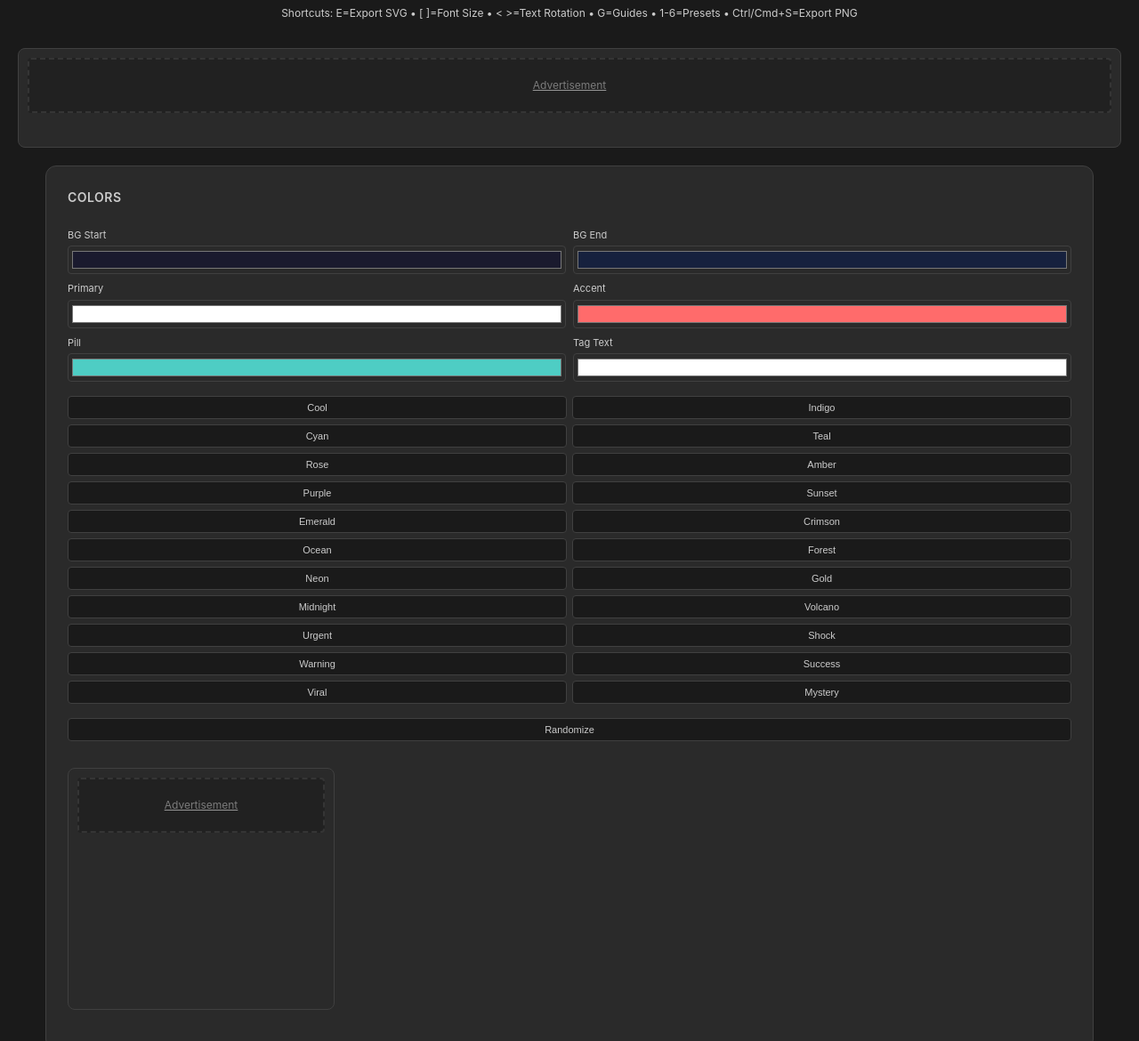
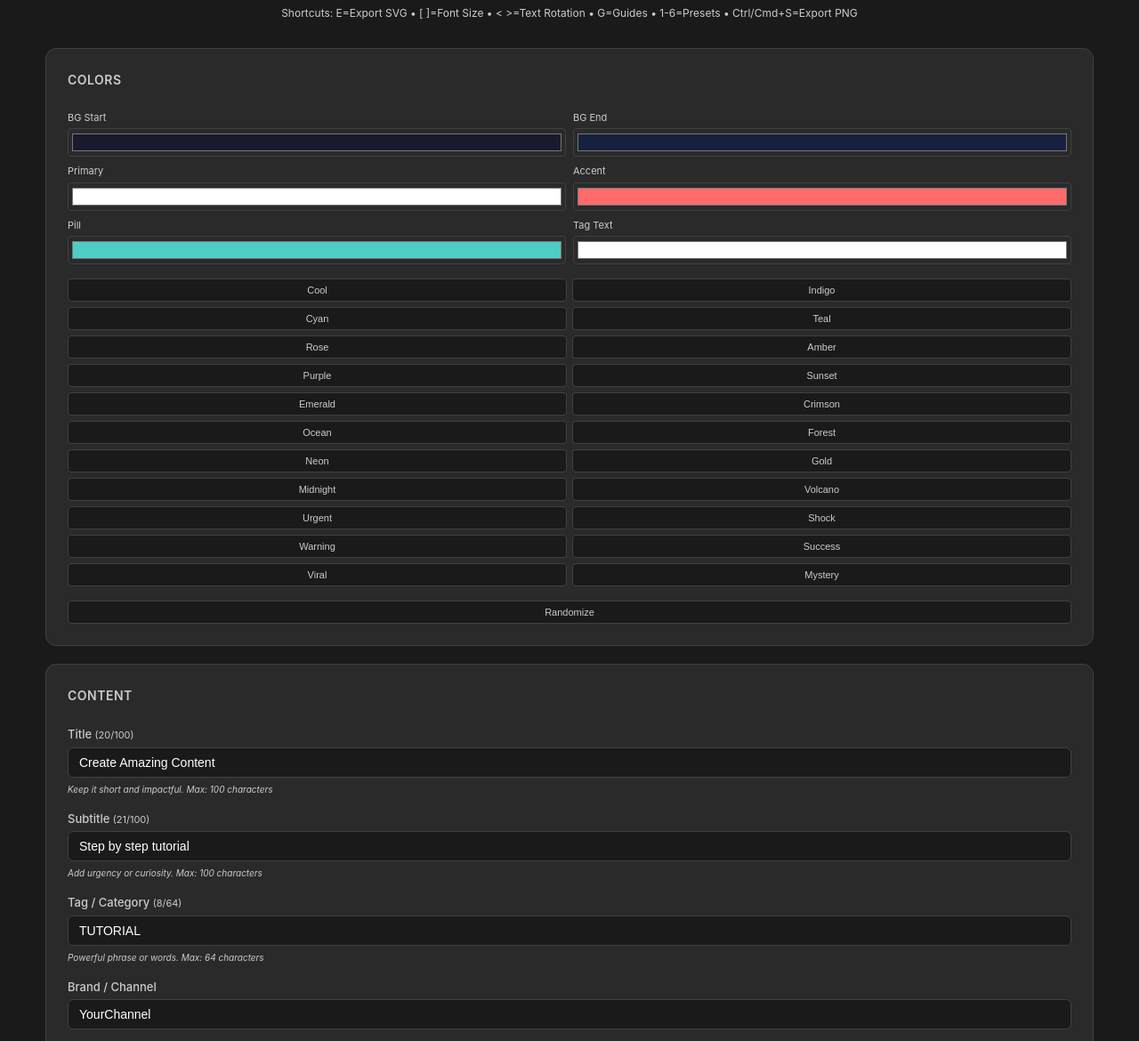
Before and after one commit to ttelang/yt-thumbnail-maker, a plain HTML site: page index.html in a window 1280 px wide. Shown: the part 59-1229 px from the top of the page at 89% size. Drawn offline with Linux system fonts and the light colour scheme.

Commit message:
Remove Google AdSense integration and associated styles from index.html and styles.css

```diff
--- a/index.html
+++ b/index.html
@@ -3,11 +3,7 @@
 <head>
     <meta charset="UTF-8">
     <meta name="viewport" content="width=device-width, initial-scale=1.0">
-    <meta name="google-adsense-account" content="ca-pub-8376159378251699">
     <title>YouTube Thumbnail Generator</title>
-    <!-- Google AdSense - Replace YOUR_PUBLISHER_ID with your actual AdSense publisher ID -->
-    <script async src="https://pagead2.googlesyndication.com/pagead/js/adsbygoogle.js?client=ca-pub-8376159378251699"
-        crossorigin="anonymous"></script>
     <link rel="stylesheet" href="styles.css">
 </head>
 <body>
@@ -16,18 +12,6 @@
         <div class="keyboard-help">
             Shortcuts: E=Export SVG • [ ]=Font Size • < >=Text Rotation • G=Guides • 1-6=Presets • Ctrl/Cmd+S=Export PNG
         </div>
-    </div>
-
-    <!-- Top Banner Ad -->
-    <div class="ad-container ad-banner">
-        <ins class="adsbygoogle"
-             style="display:block;width:100%;height:90px;"
-             data-ad-client="ca-pub-YOUR_PUBLISHER_ID"
-             data-ad-slot="YOUR_AD_SLOT_ID"
-             data-ad-format="rectangle"></ins>
-        <script>
-             (adsbygoogle = window.adsbygoogle || []).push({});
-        </script>
     </div>
 
     <div class="container">
@@ -439,18 +423,6 @@
                 </div>
                 <button class="preset-btn" data-preset="random">Randomize</button>
             </div>
-
-            <!-- Sidebar Ad -->
-            <div class="ad-container ad-sidebar">
-                <ins class="adsbygoogle"
-                     style="display:block;width:250px;height:250px;"
-                     data-ad-client="ca-pub-YOUR_PUBLISHER_ID"
-                     data-ad-slot="YOUR_SIDEBAR_AD_SLOT_ID"
-                     data-ad-format="rectangle"></ins>
-                <script>
-                     (adsbygoogle = window.adsbygoogle || []).push({});
-                </script>
-            </div>
         </div>
     </div>
 
--- a/styles.css
+++ b/styles.css
@@ -548,64 +548,3 @@ button:disabled {
         margin: 0 auto;
     }
 }
-
-/* Google Ads Styling */
-.ad-container {
-    margin: 20px 0;
-    text-align: center;
-    background: var(--ui-surface);
-    border: 1px solid var(--ui-border);
-    border-radius: 8px;
-    padding: 10px;
-    overflow: hidden;
-}
-
-.ad-banner {
-    width: 100%;
-    max-width: 1600px;
-    margin: 20px auto;
-    min-height: 90px; /* Standard banner height */
-    min-width: 320px; /* Minimum width for ads to display */
-}
-
-.ad-sidebar {
-    margin-top: 30px;
-    min-height: 250px; /* Standard sidebar ad height */
-    width: 100%;
-    max-width: 300px;
-    min-width: 250px; /* Minimum width for sidebar ads */
-}
-
-.ad-container ins {
-    background: transparent !important;
-    display: block !important;
-    width: 100% !important;
-    min-width: inherit;
-}
-
-/* Fallback styling when ads don't load or during development */
-.ad-container:empty::after,
-.ad-container ins:empty::after {
-    content: "Advertisement";
-    display: block;
-    padding: 20px;
-    background: var(--ui-bg);
-    border: 2px dashed var(--ui-border);
-    border-radius: 4px;
-    color: var(--ui-text-dim);
-    font-size: 12px;
-    text-align: center;
-    opacity: 0.5;
-}
-
-/* Hide ads on very small screens for better UX */
-@media (max-width: 768px) {
-    .ad-sidebar {
-        margin-top: 20px;
-        min-height: 200px;
-    }
-
-    .ad-banner {
-        min-height: 50px;
-    }
-}
```
